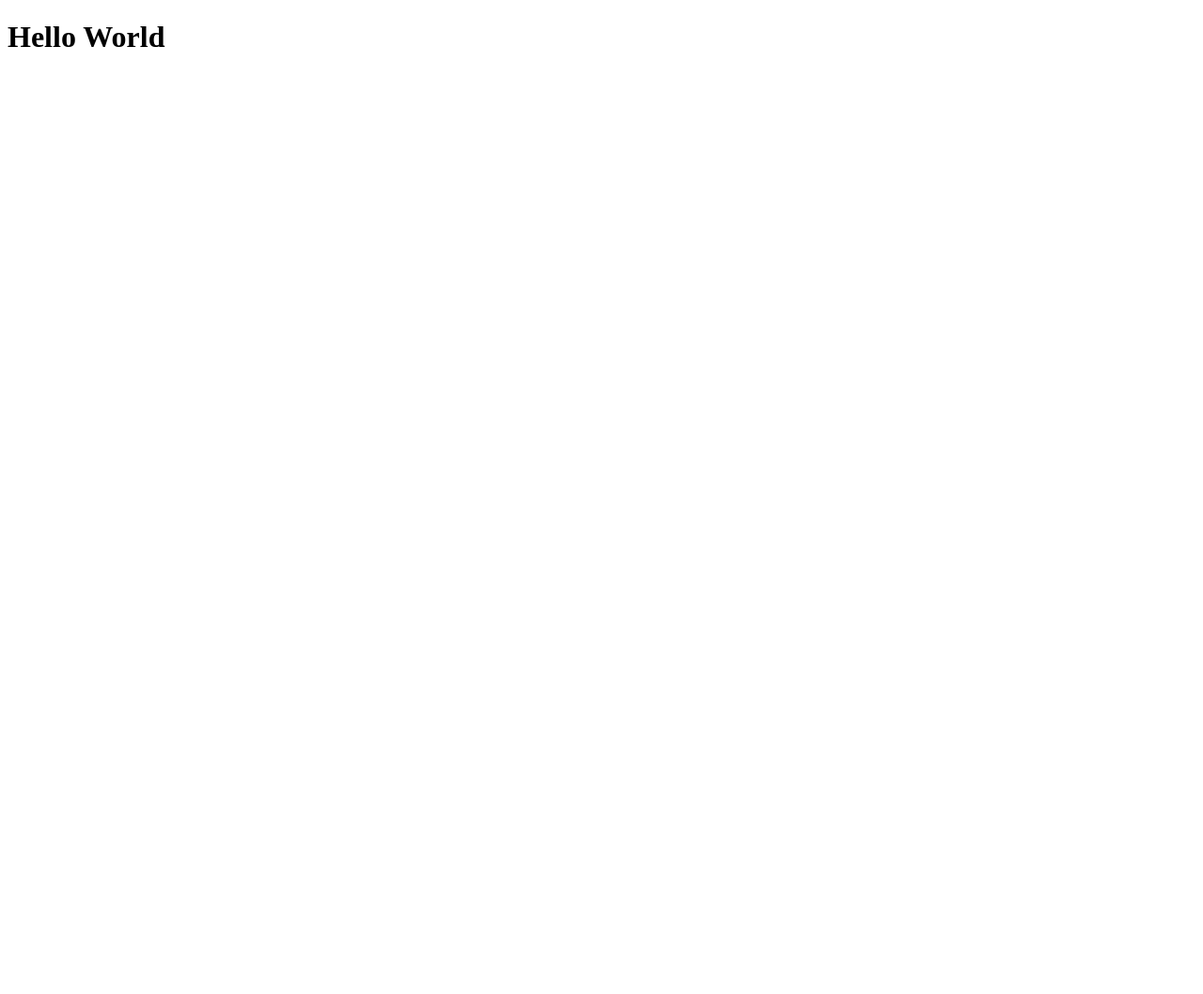
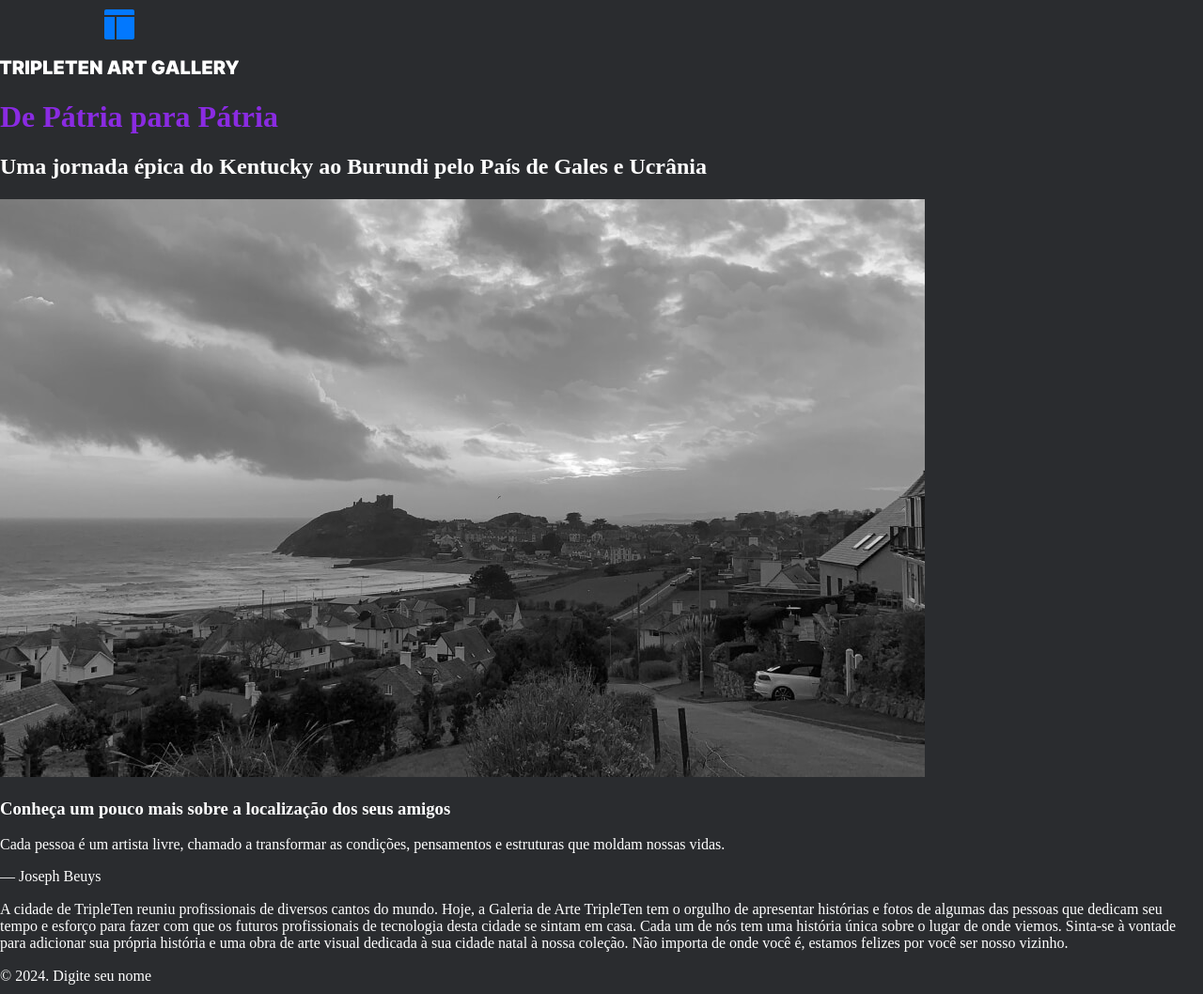
Before and after one commit to Jhoneyrrosa/web_project_homeland-test, a plain HTML site: page index.html in a window 1280 px wide. Shown: the whole page at 94% size. Before the commit the page ends 800 px from the top, so only its background shows below. Drawn offline with nearby package versions, Linux system fonts and the light colour scheme.

Commit message:
Primeiras configurações page

```diff
--- a/block/header.css
+++ b/block/header.css
@@ -0,0 +1,3 @@
+h1 {
+  color: blueviolet;
+}
--- /dev/null
+++ b/block/page.css
@@ -0,0 +1,6 @@
+.page {
+  margin: 0;
+  padding: 10px 0;
+  background-color: #2a2c2f;
+  color: #fff;
+}
--- a/index.html
+++ b/index.html
@@ -3,9 +3,46 @@
   <head>
     <meta charset="UTF-8" />
     <meta name="viewport" content="width=device-width, initial-scale=1.0" />
+    <meta name="author" content="Jhoney Rodrigues Rosa" />
+    <link rel="stylesheet" href="./pages/index.css" />
     <title>.Homeland</title>
   </head>
   <body>
-    <h1>Hello World</h1>
+    <div class="page">
+      <img class="page__logo" src="./image/logo.svg" alt="logo-tripleten" />
+      <div class="main page__main">
+        <h1 class="page__main-title">De Pátria para Pátria</h1>
+        <h2 class="page__main-subtitle">
+          Uma jornada épica do Kentucky ao Burundi pelo País de Gales e Ucrânia
+        </h2>
+        <img
+          class="page__image-main"
+          src="./image/__image.jpg"
+          alt="paisagem-do-conteudo"
+        />
+      </div>
+      <div class="content page__content">
+        <h3 class="page__content-title">
+          Conheça um pouco mais sobre a localização dos seus amigos
+        </h3>
+        <p class="page__content-subtitle">
+          Cada pessoa é um artista livre, chamado a transformar as condições,
+          pensamentos e estruturas que moldam nossas vidas.
+        </p>
+        <p class="page__content-author">— Joseph Beuys</p>
+        <p class="page__content-description">
+          A cidade de TripleTen reuniu profissionais de diversos cantos do
+          mundo. Hoje, a Galeria de Arte TripleTen tem o orgulho de apresentar
+          histórias e fotos de algumas das pessoas que dedicam seu tempo e
+          esforço para fazer com que os futuros profissionais de tecnologia
+          desta cidade se sintam em casa. Cada um de nós tem uma história única
+          sobre o lugar de onde viemos. Sinta-se à vontade para adicionar sua
+          própria história e uma obra de arte visual dedicada à sua cidade natal
+          à nossa coleção. Não importa de onde você é, estamos felizes por você
+          ser nosso vizinho.
+        </p>
+      </div>
+      <footer class="page__footer">© 2024. Digite seu nome</footer>
+    </div>
   </body>
 </html>
--- a/pages/index.css
+++ b/pages/index.css
@@ -1 +1,6 @@
+@import url(../vendor/normalize.css);
 @import url(../block/header.css);
+@import url(../block/logo.css);
+@import url(../block/main.css);
+@import url(../block/footer.css);
+@import url(../block/page.css);
```
Also changed, not shown: image/__image.jpg (added), image/logo.svg (added).
